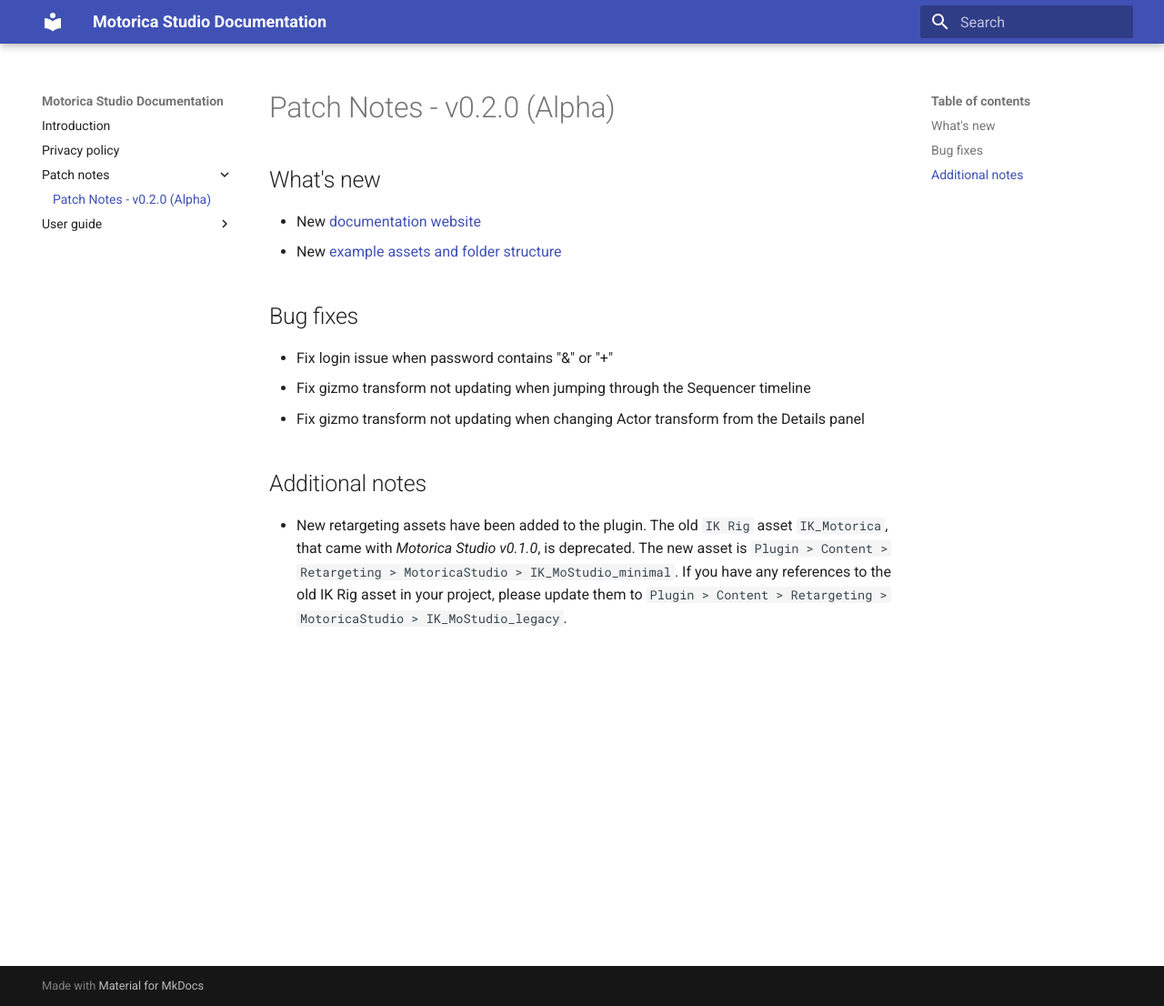
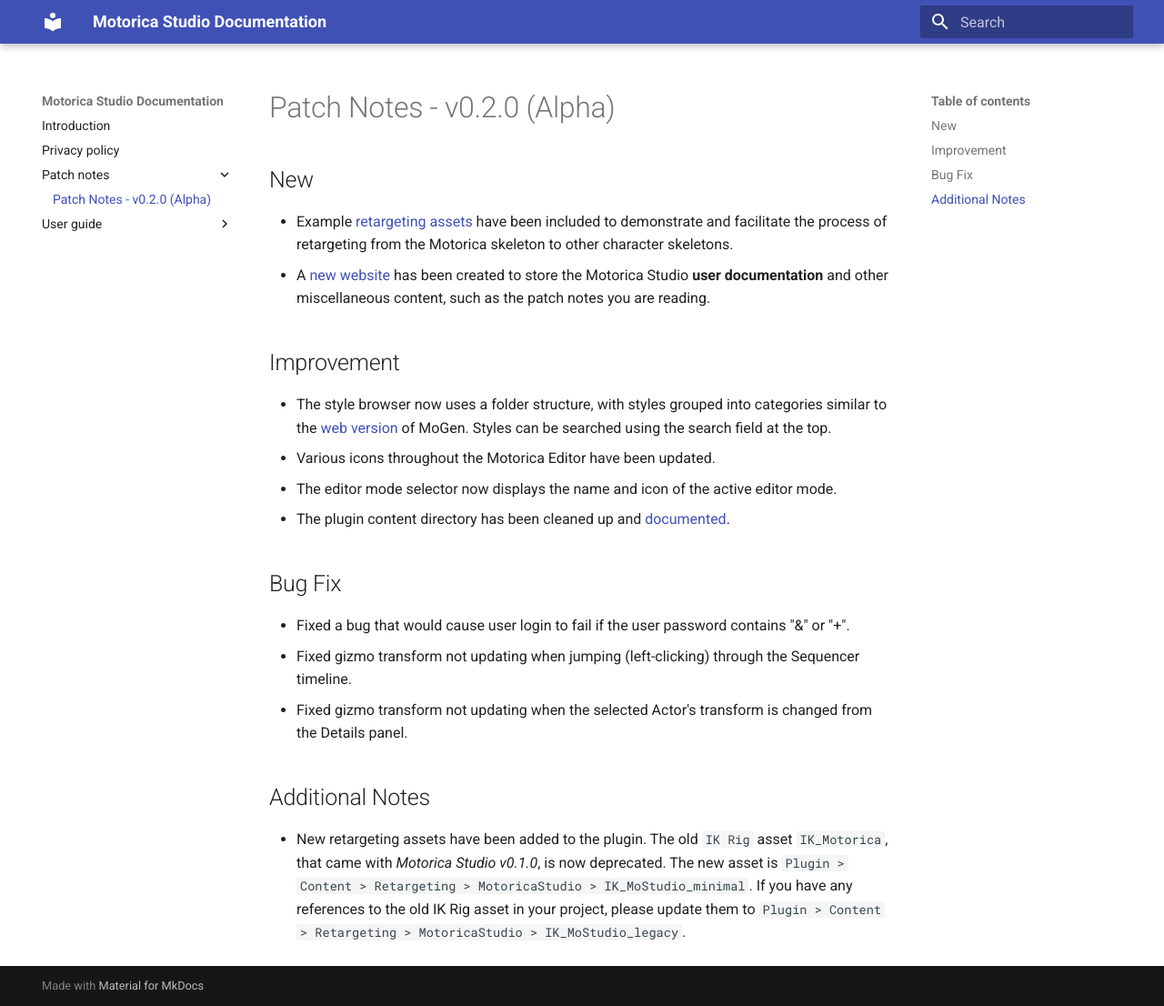
Before and after one commit to MotoricaAI/MoStudioDocs, an MkDocs documentation site: the page built from docs/patch-notes/patch-notes-v0-2-0.md, in a window 1280 px wide and 1106 px high. Shown: the whole window at 91% size. Built offline with MkDocs 1.6.1 and Material for MkDocs 9.7.7, drawn with Linux system fonts in a browser that asks for light colours.

Commit message:
Update patch notes v0.2.0

```diff
--- a/docs/patch-notes/patch-notes-v0-2-0.md
+++ b/docs/patch-notes/patch-notes-v0-2-0.md
@@ -1,12 +1,18 @@
 # Patch Notes - v0.2.0 (Alpha)
-## What's new
-- New [documentation website](https://motoricaai.github.io/MoStudioDocs/)
-- New [example assets and folder structure](../../user-guide/included-assets/)
+## New
+- Example [retargeting assets](../../user-guide/retargeting/) have been included to demonstrate and facilitate the process of retargeting from the Motorica skeleton to other character skeletons.
+- A [new website](https://motoricaai.github.io/MoStudioDocs/) has been created to store the Motorica Studio **user documentation** and other miscellaneous content, such as the patch notes you are reading.
 
-## Bug fixes
-- Fix login issue when password contains "&" or "+"
-- Fix gizmo transform not updating when jumping through the Sequencer timeline
-- Fix gizmo transform not updating when changing Actor transform from the Details panel
+## Improvement
+- The style browser now uses a folder structure, with styles grouped into categories similar to the [web version](https://mogen.motorica.ai/) of MoGen. Styles can be searched using the search field at the top.
+- Various icons throughout the Motorica Editor have been updated.
+- The editor mode selector now displays the name and icon of the active editor mode.
+- The plugin content directory has been cleaned up and [documented](../../user-guide/included-assets/).
 
-## Additional notes
-- New retargeting assets have been added to the plugin. The old `IK Rig` asset `IK_Motorica`, that came with *Motorica Studio v0.1.0*, is deprecated. The new asset is `Plugin > Content > Retargeting > MotoricaStudio > IK_MoStudio_minimal`. If you have any references to the old IK Rig asset in your project, please update them to `Plugin > Content > Retargeting > MotoricaStudio > IK_MoStudio_legacy`.
+## Bug Fix
+- Fixed a bug that would cause user login to fail if the user password contains "&" or "+".
+- Fixed gizmo transform not updating when jumping (left-clicking) through the Sequencer timeline.
+- Fixed gizmo transform not updating when the selected Actor's transform is changed from the Details panel.
+
+## Additional Notes
+- New retargeting assets have been added to the plugin. The old `IK Rig` asset `IK_Motorica`, that came with *Motorica Studio v0.1.0*, is now deprecated. The new asset is `Plugin > Content > Retargeting > MotoricaStudio > IK_MoStudio_minimal`. If you have any references to the old IK Rig asset in your project, please update them to `Plugin > Content > Retargeting > MotoricaStudio > IK_MoStudio_legacy`.
```
